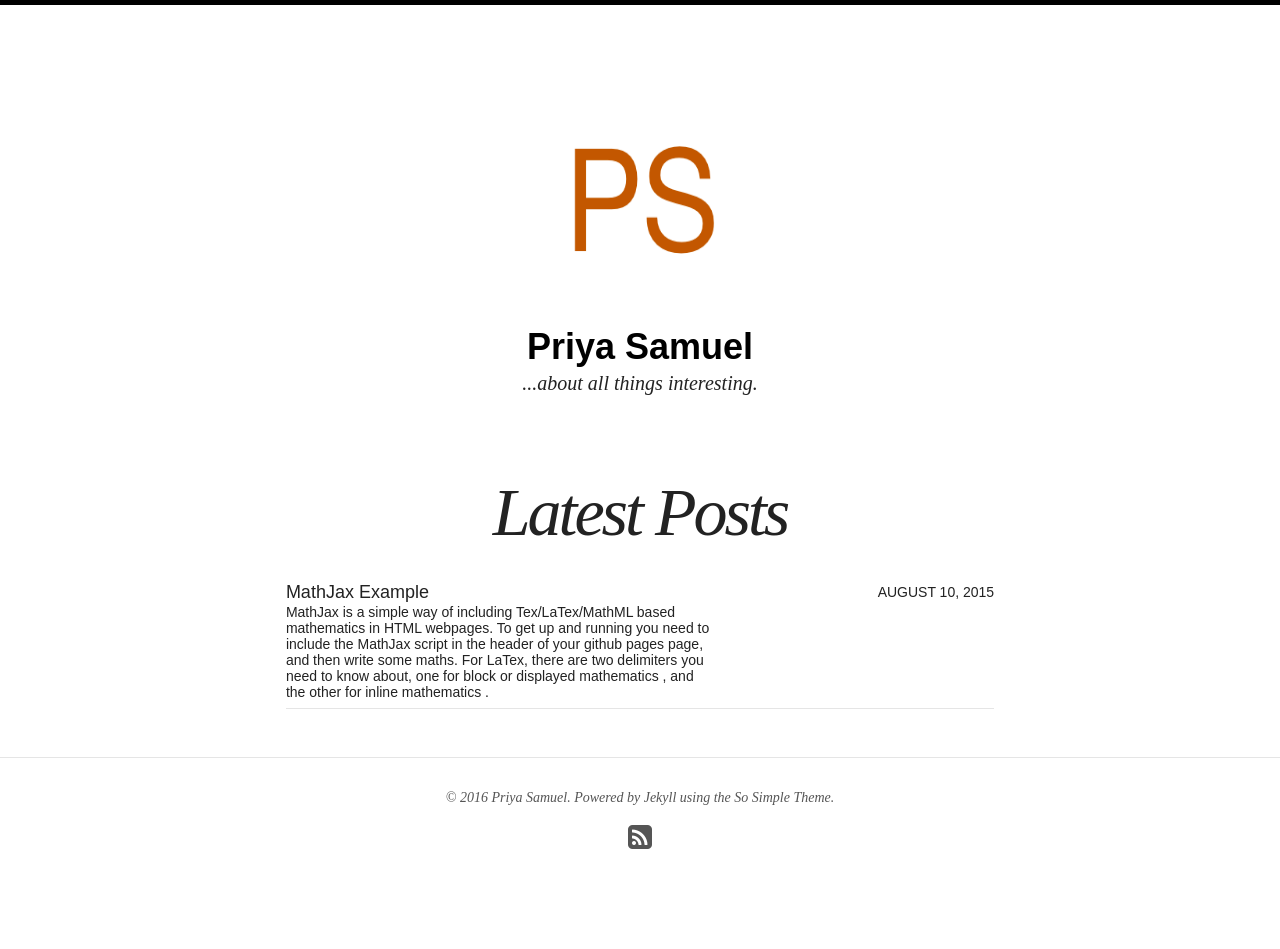
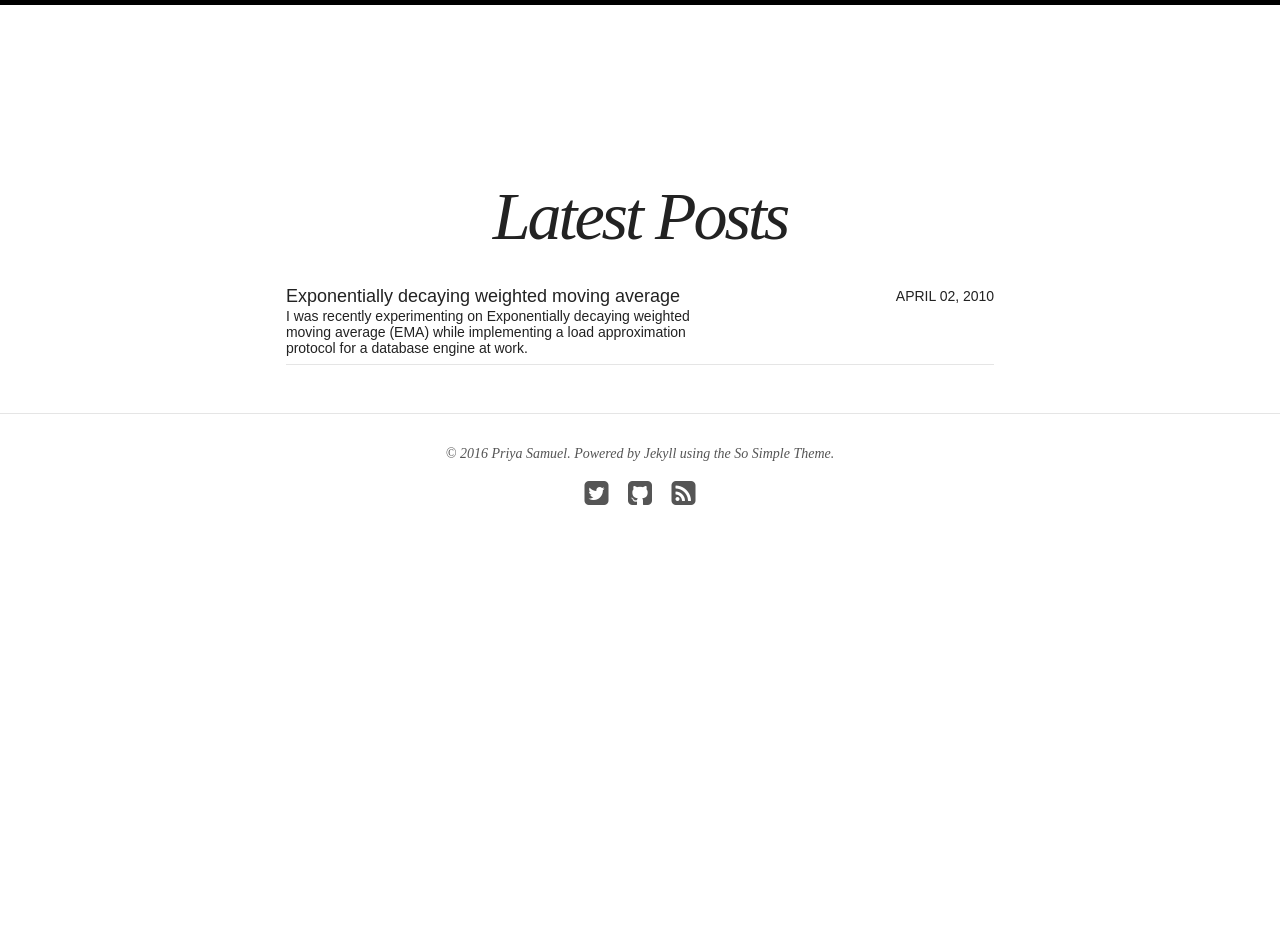
Before and after one commit to prisamuel/prisamuel.github.io, a Jekyll site: the page built from index.html, in a window 1280 px wide. Built offline with Jekyll 4.4.1, drawn with Linux system fonts in a browser that asks for light colours; nearby versions of some CDN libraries; after the commit the page ends 900 px from its top, so only the background shows below that.

Commit message:
Priya: Migrate post from wordpress

````diff
--- a/_config.yml
+++ b/_config.yml
@@ -1,11 +1,9 @@
 # Site wide configuration
 
-title: Priya Samuel
 locale: en_UK
-description: ...about all things interesting.
-logo: site-logo.png
 search: true
 url: https://prisamuel.github.io
+# url: http://127.0.0.1:4000
 
 # Jekyll configuration
 
@@ -37,8 +35,8 @@ exclude: ["lib", "config.rb", "Capfile", "config", "log", "Rakefile", "Rakefile.
 # Site owner
 owner:
   name: Priya Samuel
-  avatar: bio-photo.jpg
+  avatar: bio-photo.png
   email: priya@technocat.org.uk
   disqus-shortname:
-  twitter: #priyachandran
-  github: #prisamuel
+  twitter: priyachandran
+  github: prisamuel
--- /dev/null
+++ b/_posts/blog/2010-04-02-exponentially-decaying-weighted-moving-avg.md
@@ -0,0 +1,37 @@
+---
+layout: post
+title: "Exponentially decaying weighted moving average"
+modified:
+categories: blog
+excerpt:
+tags: []
+image:
+  feature:
+date: 2010-04-02T08:08:50-04:00
+---
+
+I was recently experimenting on Exponentially decaying weighted moving average (EMA) while implementing a load approximation protocol for a database engine at work.
+
+Exponentially decaying Moving Averages (EMA) are widely used in financial mathematics to track the recent average behavior of stocks, more interestingly, they are also used in the Unix load balancer. EMA's are generally used in systems where the first seen value is of little importance compared to the last seen value. So we calculate the average by assigning different weights to the moving average scale. But the underlying awesomeness of EMA is that it decays *exponentially*.
+
+
+{% highlight ruby %}
+Simple avg. = Sum of samples / Number of samples.
+{% endhighlight %}
+
+No surprises here!
+
+There are several implementations of EMA of which this is one.
+
+{% highlight ruby %}
+EMA = (current EMA) * k / sample * (1.00 - k)
+{% endhighlight %}
+Where k = decay factor or constant smoothing factor.
+
+Starting out with a slow moving latency factor, say 0.99, the contribution of sample 'x' after N more samples is 0.99^N * 0.01 = 0.00366032341 which is ~0.36%. Whereas for a simple average, the contribution would be 1/100 i.e 0.01 or ~1%.
+
+One might wonder why the last seen EMA is multiplied by a factor of 0.99 and the last seen sample value by a mere 1 - 0.99. This seems to contradict the case for calculating EMA's in the first place. But be aware, if we were to invert these weights, we would merely be assigning the last seen value to the average which will oscillate horribly with random inputs. The EMA of sample 1 is undefined, and can be set to 0 or the value of the initial sample. Each approach gives slightly varying graph inclines. But for large sample sizes, the significance of the first seen value carries a very small weighting, therefore, its of very little significance what we assign the first value to.
+
+![EMA]({{ site.url }}/images/ema-rand.png)
+
+The graph above shows the statistics for a number of random valued samples; the simple average and the EMA are calculated for 1500 samples. As you can see, EMA values show up an exponential curve before smoothing out. For small sample sizes, the simple average should suffice and for larger sample sizes EMA with an appropriate smoothing factor will represent the moving average that is representative of the last seen values. ( A smoothing factor of 0.99 takes a while to flatten out.)
--- a/_posts/blog/2015-08-10-mathjax-example.md
+++ /dev/null
@@ -1,32 +0,0 @@
----
-layout: post
-title: "MathJax Example"
-modified:
-categories: blog
-excerpt:
-tags: []
-image:
-  feature:
-date: 2015-08-10T08:08:50-04:00
----
-
-[MathJax](http://www.mathjax.org/) is a simple way of including Tex/LaTex/MathML based mathematics in HTML webpages. To get up and running you need to include the MathJax script in the header of your github pages page, and then write some maths. For LaTex, there are two delimiters you need to know about, one for block or displayed mathematics `\[ ... \]`, and the other for inline mathematics `\( ... \)`.
-
-## Usage
-
-To enable MathJax support be sure Kramdown is your Markdown flavor of choice and MathJax is set to true in your `_config.yml` file.
-
-```yaml
-markdown: kramdown
-mathjax: true
-```
-
-```
-Here is an example MathJax inline rendering \\( 1/x^{2} \\), and here is a block rendering:
-\\[ \frac{1}{n^{2}} \\]
-```
-
-Here is an example MathJax inline rendering \\( 1/x^{2} \\), and here is a block rendering:
-\\[ \frac{1}{n^{2}} \\]
-
-The only thing to look out for is the escaping of the backslash when using markdown, so the delimiters become `\\[ ... \\]` and `\\( ... \\)` for inline and block maths respectively.
--- a/_sass/_base.scss
+++ b/_sass/_base.scss
@@ -162,6 +162,11 @@ figure {
   }
 }
 
+.center-image {
+	margin: 0 auto;
+	display: block;
+}
+
 svg:not(:root) {
   overflow: hidden;
 }
--- a/_sass/_masthead.scss
+++ b/_sass/_masthead.scss
@@ -77,13 +77,13 @@
 .site-description {
   margin-top: 0;
   font-family: $alt-font;
-  @include font-size(16);
+  @include font-size(12);
   font-weight: 400;
   font-style: italic;
   @include animation-duration(1s);
   @include animation-delay(1s);
 
   @include media($medium) {
-    @include font-size(20);
+    @include font-size(12);
   }
 }
--- a/about/index.md
+++ b/about/index.md
@@ -3,10 +3,9 @@ layout: page
 title: About me
 excerpt: "Still thinking.."
 modified: 2014-08-08T19:44:38.564948-04:00
-image:
-  feature: so-simple-sample-image-4.jpg
-  credit: WeGraphics
-  creditlink: http://wegraphics.net/downloads/free-ultimate-blurred-background-pack/
 ---
+![](/images/bio-photo.png){: .center-image }
 
-Nothing here yet.
+I’m a [ThoughtWorker](https://www.thoughtworks.com/) based out of London. I love traveling and discovering new places and cultures. The first thing I do when I wake up is to reach out for my coffee machine.
+
+I read whatever I can get my hands on and talk about a lot of stuff! You can find me on twitter [@priyachandran](https://twitter.com/priyachandran) or [LinkedIn](www.linkedin.com/in/priyasamuel)
````
Also changed, not shown: _data/authors.yml (+6 -18 lines), images/bio-photo.png (added), images/ema-rand.png (added), 1 other file.
